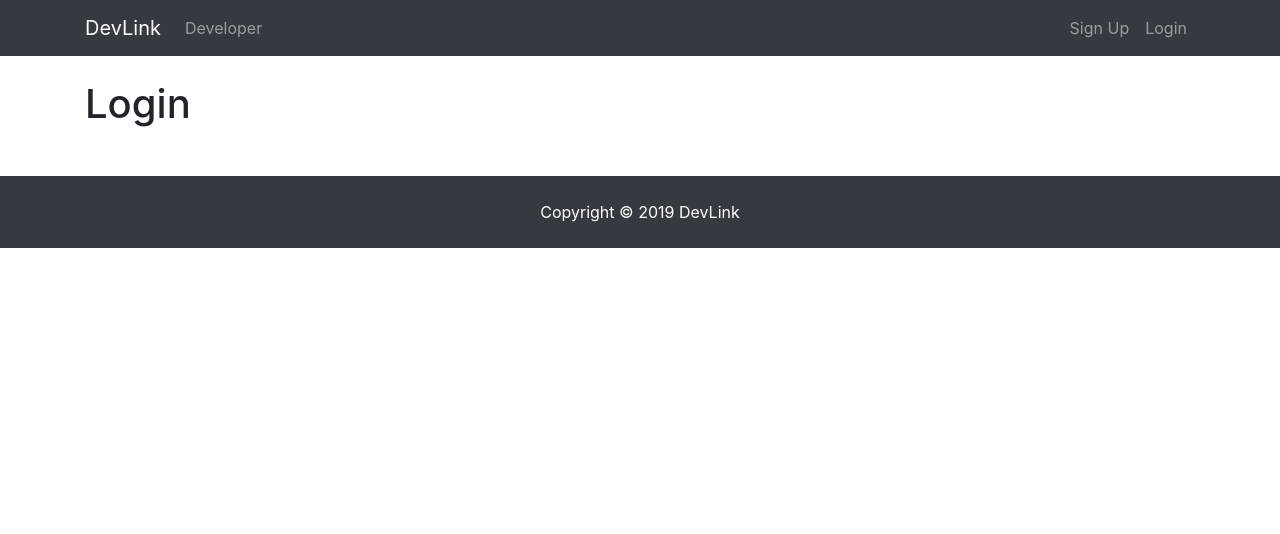
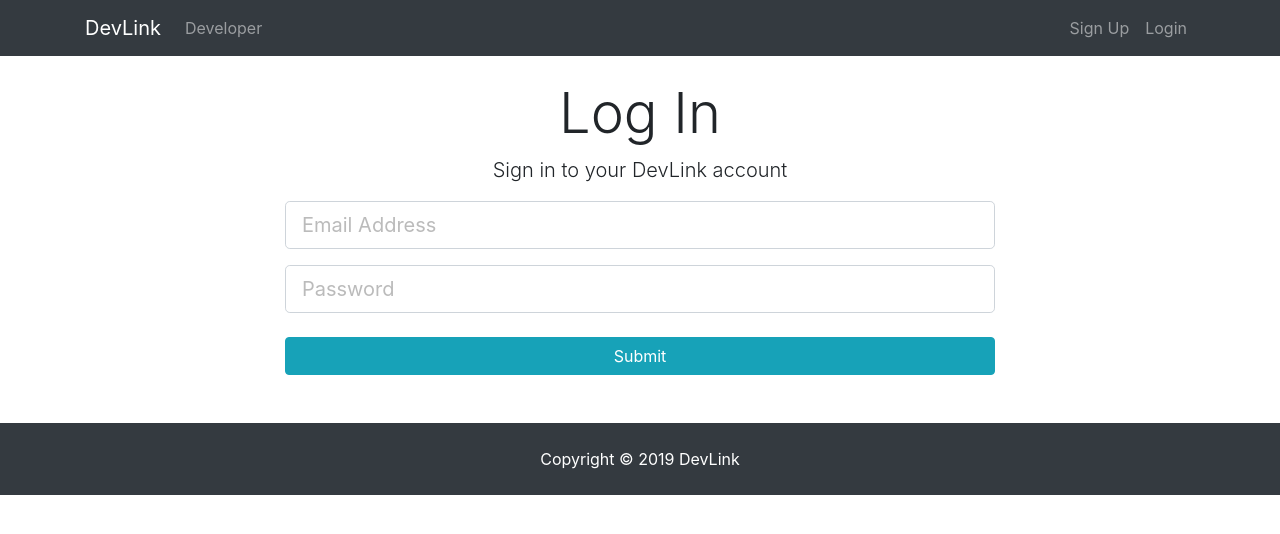
Before and after one commit to MichaelFrieze/dev-link, a React (Create React App) app in the folder client/: page /login in a window 1280 px wide. Shown: the top 534 px of the page. Built offline with nearby package versions, Linux system fonts and the light colour scheme.

Commit message:
created login form with temporary state

```diff
--- a/client/src/components/auth/Login.js
+++ b/client/src/components/auth/Login.js
@@ -1,10 +1,68 @@
 import React, { Component } from "react";
 
 class Login extends Component {
+  constructor() {
+    super();
+    this.state = {
+      email: "",
+      password: "",
+      errors: {}
+    };
+
+    this.onChange = this.onChange.bind(this);
+    this.onSubmit = this.onSubmit.bind(this);
+  }
+
+  onChange(e) {
+    this.setState({ [e.target.name]: e.target.value });
+  }
+
+  onSubmit(e) {
+    e.preventDefault();
+
+    const User = {
+      email: this.state.email,
+      password: this.state.password
+    };
+    console.log(User);
+  }
+
   render() {
     return (
-      <div>
-        <h1>Login</h1>
+      <div className="login">
+        <div className="container">
+          <div className="row">
+            <div className="col-md-8 m-auto">
+              <h1 className="display-4 text-center">Log In</h1>
+              <p className="lead text-center">
+                Sign in to your DevLink account
+              </p>
+              <form action="dashboard.html">
+                <div className="form-group">
+                  <input
+                    type="email"
+                    className="form-control form-control-lg"
+                    placeholder="Email Address"
+                    name="email"
+                    value={this.state.email}
+                    onChange={this.onChange}
+                  />
+                </div>
+                <div className="form-group">
+                  <input
+                    type="password"
+                    className="form-control form-control-lg"
+                    placeholder="Password"
+                    name="password"
+                    value={this.state.password}
+                    onChange={this.onChange}
+                  />
+                </div>
+                <input type="submit" className="btn btn-info btn-block mt-4" />
+              </form>
+            </div>
+          </div>
+        </div>
       </div>
     );
   }
```
